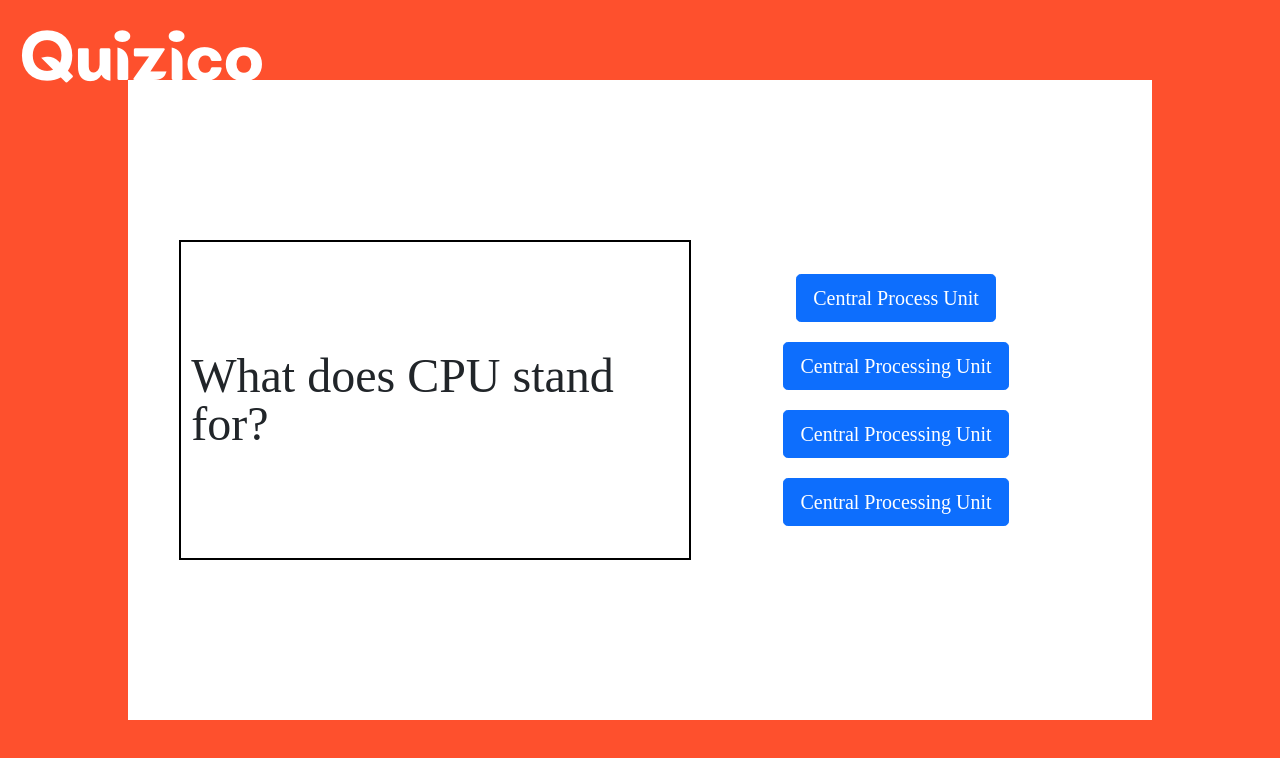
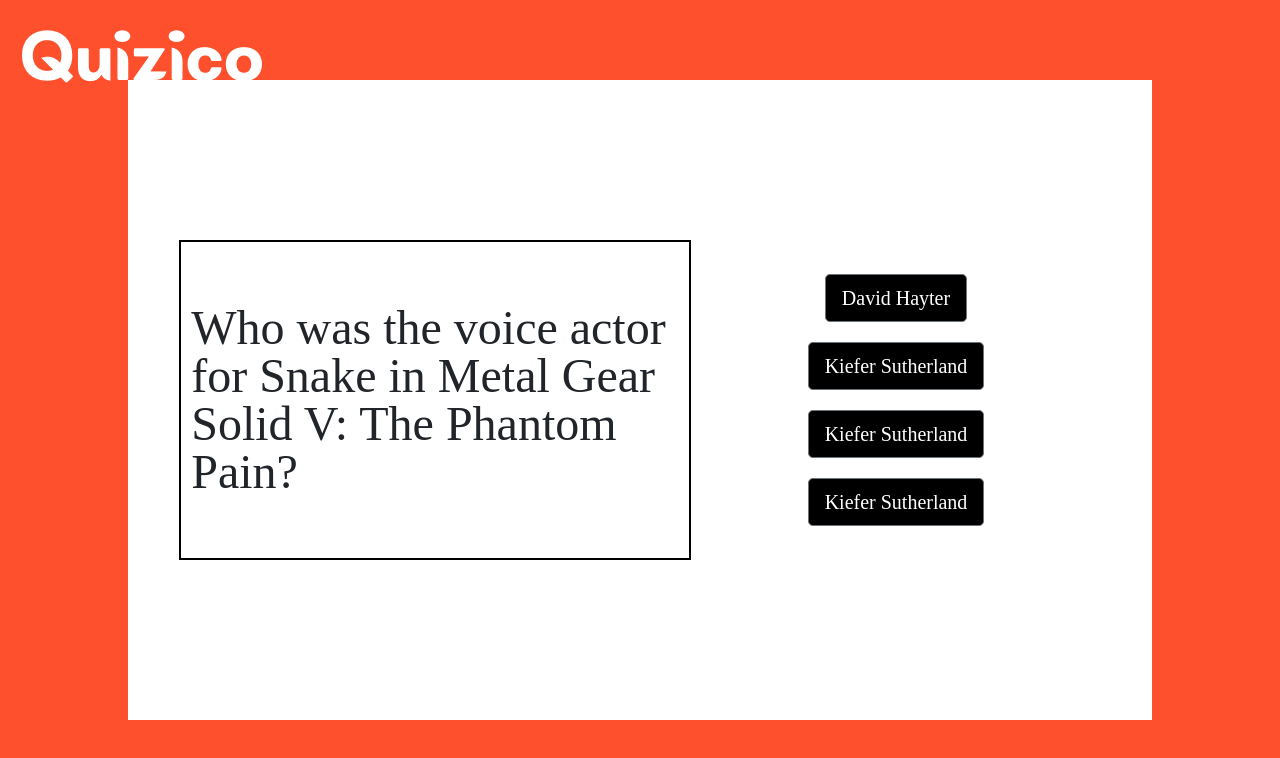
Before and after one commit to chingu-voyages/v39-toucans-team-04, a React app: page / in a window 1280 px wide. Shown: the top 758 px of the page. Built offline with nearby package versions, Linux system fonts and the light colour scheme.

Commit message:
removed console log changed dummy data

```diff
--- a/src/pages/trivia.jsx
+++ b/src/pages/trivia.jsx
@@ -5,7 +5,6 @@
     const questions = [...question.incorrect_answers, question.correct_answer];
     const usedIndex = [];
     let randomIndex = getRandomIndex(questions.length);
-    console.log(questions)
 
     return (
         <div className="trivia-page">
@@ -21,7 +20,7 @@
                     {
                         questions.map( (currElement, index, array) => {
                             randomIndex = getRandomIndex(questions.length);
-                            return <button className="btn btn-primary btn-lg">
+                            return <button className="btn btn-secondary btn-lg">
                             {array[randomIndex]}
                             </button>
                         })
@@ -37,18 +36,18 @@
 }
 
 // dummy data
-const question = {
-    "category": "Science: Computers",
+const question =     {
+    "category": "Entertainment: Video Games",
     "type": "multiple",
     "difficulty": "easy",
-    "question": "What does CPU stand for?",
-    "correct_answer": "Central Processing Unit",
+    "question": "Who was the voice actor for Snake in Metal Gear Solid V: The Phantom Pain?",
+    "correct_answer": "Kiefer Sutherland",
     "incorrect_answers": [
-      "Central Process Unit",
-      "Computer Personal Unit",
-      "Central Processor Unit"
+      "David Hayter",
+      "Norman Reedus",
+      "Hideo Kojima"
     ]
-}
+  }
 
 // 10 questions, science, computers, easy, multiple choice
 
```
